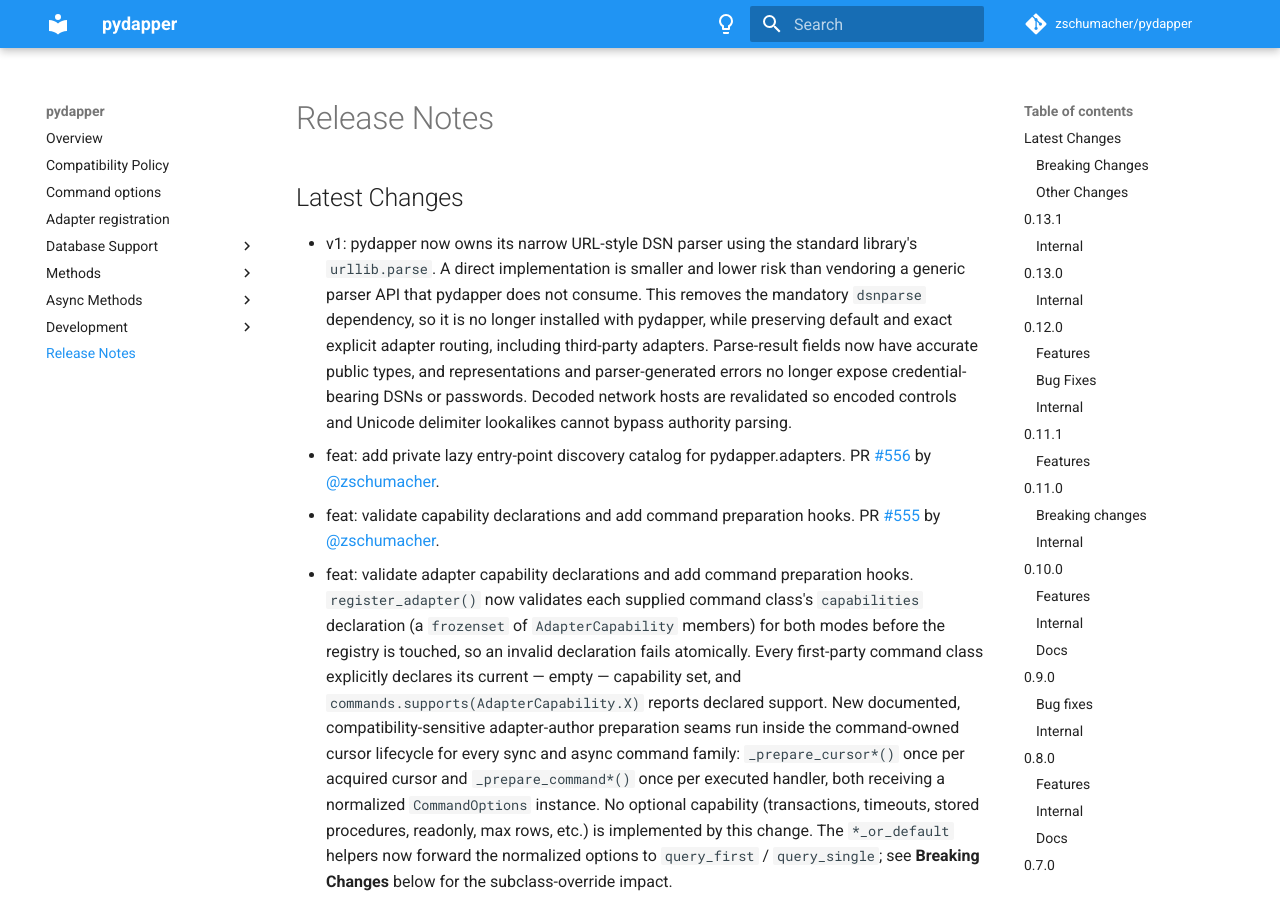
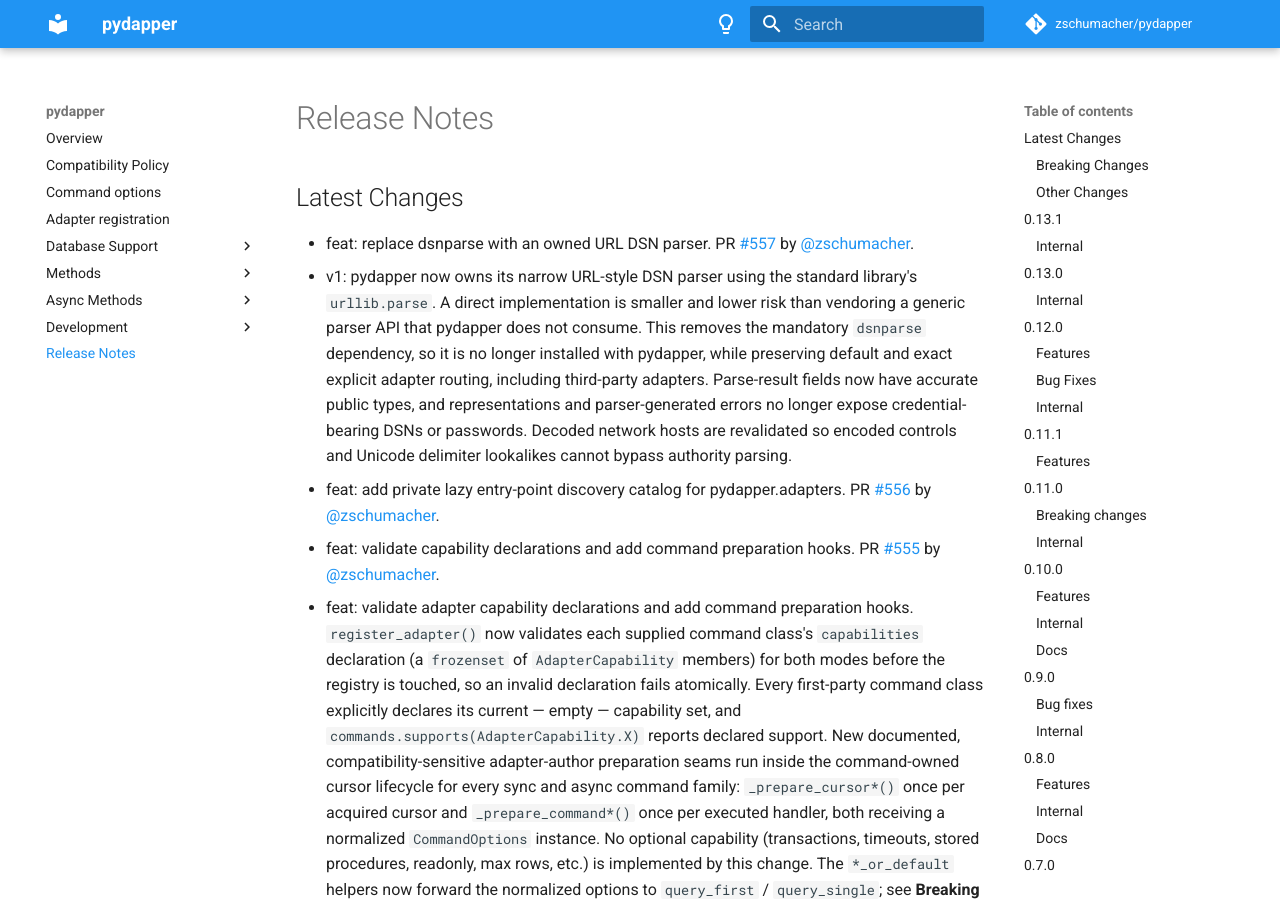
Before and after one commit to zschumacher/pydapper, an MkDocs documentation site: the page built from docs/release_notes.md, in a window 1280 px wide and 900 px high. Built offline with MkDocs 1.6.1 and Material for MkDocs 9.7.7, drawn with Linux system fonts in a browser that asks for light colours; emoji names are drawn with the system emoji font; comment, search, counter and statistics services are not loaded.

Commit message:
📝 Update release notes
[skip ci]

```diff
--- a/docs/release_notes.md
+++ b/docs/release_notes.md
@@ -1,5 +1,6 @@
 ## Latest Changes
 
+* feat: replace dsnparse with an owned URL DSN parser. PR [#557](https://github.com/zschumacher/pydapper/pull/557) by [@zschumacher](https://github.com/zschumacher).
 * v1: pydapper now owns its narrow URL-style DSN parser using the standard library's `urllib.parse`. A direct
   implementation is smaller and lower risk than vendoring a generic parser API that pydapper does not consume. This
   removes the mandatory `dsnparse` dependency, so it is no longer installed with pydapper, while preserving default and
```
